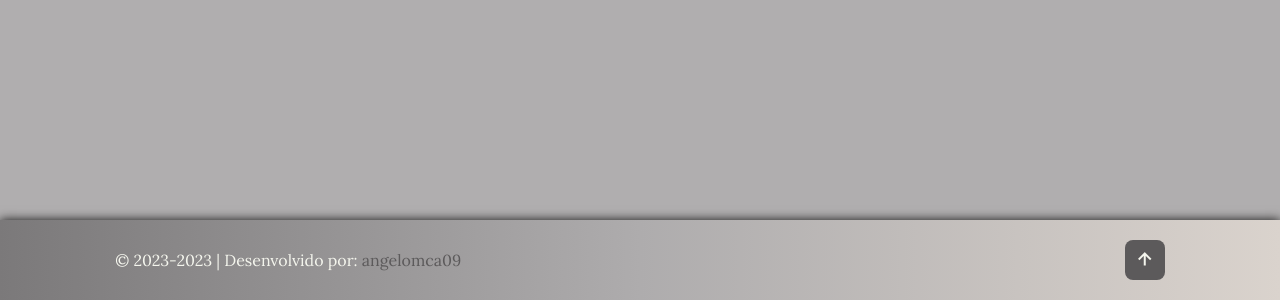
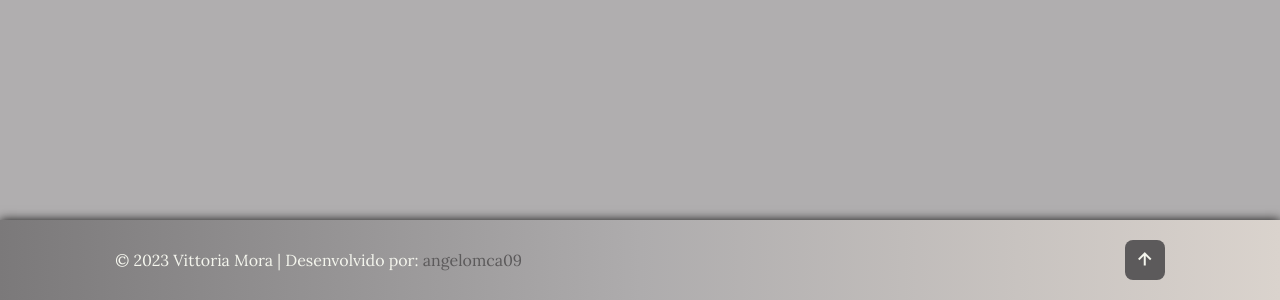
Before and after one commit to angelomca09/vittoriamora, a plain HTML site: page index.html in a window 1280 px wide. Shown: the part 2980-3280 px from the top of the page. Drawn offline with nearby package versions, Linux system fonts and the light colour scheme.

Commit message:
Adding Favicon

```diff
--- a/index.html
+++ b/index.html
@@ -5,6 +5,7 @@
     <meta http-equiv="X-UA-Compatible" content="IE=edge" />
     <meta name="viewport" content="width=device-width, initial-scale=1.0" />
     <title>Vittoria Mora</title>
+    <link rel="icon" type="image/x-icon" href="imgs/favicon.ico" />
 
     <!-- Boxicons import -->
     <link
@@ -60,7 +61,8 @@
     <footer class="footer">
       <div class="footer-text">
         <p>
-          &copy; 2023-<span id="year">&lt;year&gt;</span> | Desenvolvido por:
+          &copy; <span id="year">&lt;year&gt;</span> Vittoria Mora |
+          Desenvolvido por:
           <a href="https://github.com/angelomca09" target="_blank"
             >angelomca09</a
           >
```
Also changed, not shown: imgs/favicon.ico (added).
